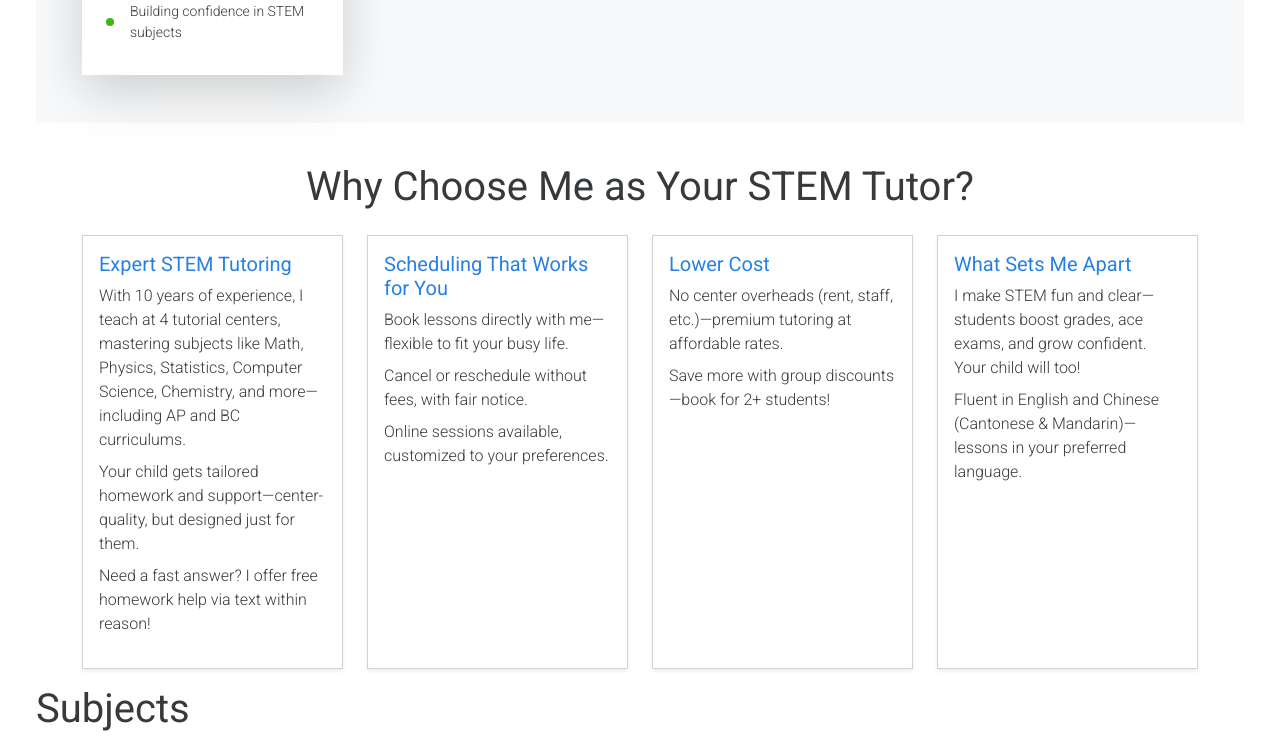
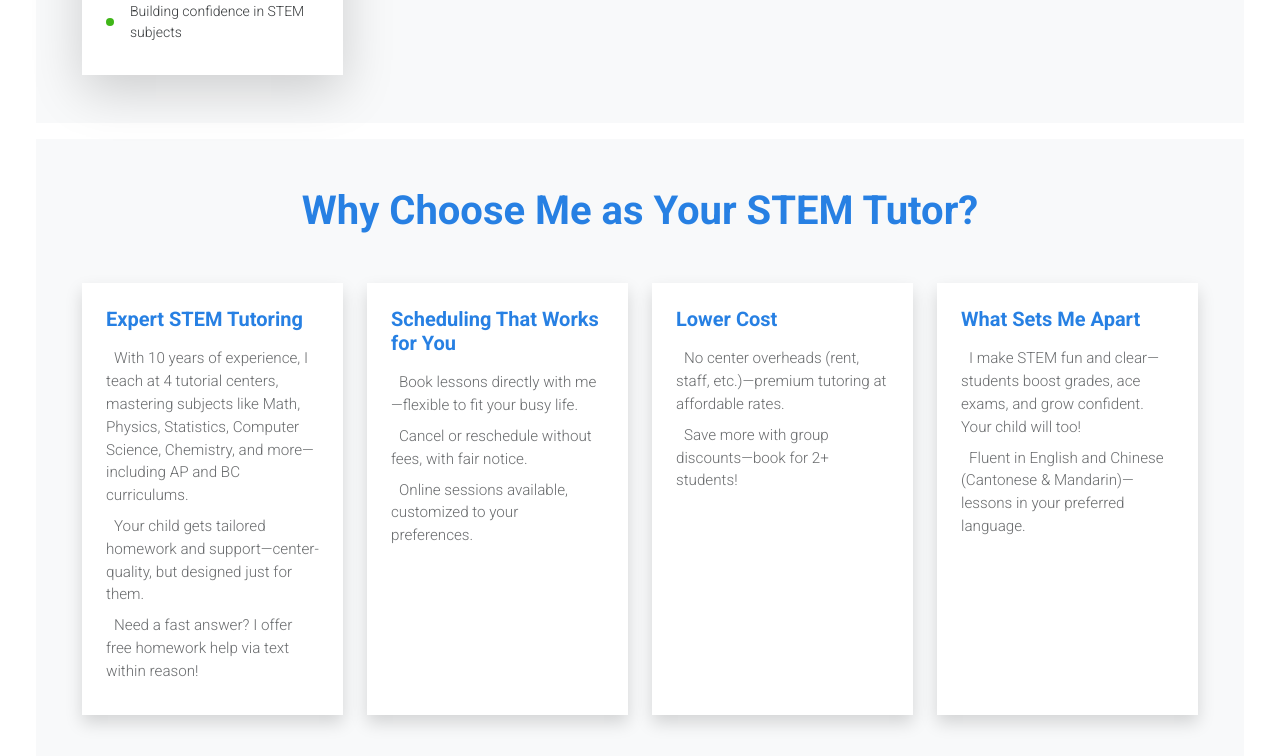
Before and after one commit to davidpangsw/tutor-site, a Next.js app: page /en/home in a window 1280 px wide. Shown: the part 1660-2416 px from the top of the page. Built offline with nearby package versions, Linux system fonts and the light colour scheme; a web font is replaced by a local one.

Commit message:
TutorWhyMe styles

```diff
--- a/app/[locale]/home/components/TutorWhyMe.tsx
+++ b/app/[locale]/home/components/TutorWhyMe.tsx
@@ -1,7 +1,8 @@
+'use client';
+
 import { useTranslations } from 'next-intl';
 import React from 'react';
 import { Row, Col, Card, CardBody, CardTitle, Container } from 'react-bootstrap';
-// import './TutorWhyMe.css'; // Optional: For custom styling
 
 interface Point {
   subtitle: string;
@@ -15,34 +16,33 @@ const TutorWhyMe = () => {
   const title = t('title');
   const points = t.raw('points') as Point[];
 
-  console.log(points)
-
   return (
-    <div className="tutor-why-me">
+    <div className="tutor-why-me py-5" style={{ backgroundColor: '#f8f9fa' }}>
       <Container>
         {/* Title */}
-        <h1 className="text-center my-4">{title}</h1>
+        <h1 className="text-center mb-5 fw-bold text-primary">{title}</h1>
 
         {/* Points Grid */}
-        <Row className="g-4"> {/* g-4 adds gutter spacing */}
-          {points.map((point, index) => {
-            console.log(point);
-            console.log(point.subtitle);
-            return (
-              <Col key={index} xs={12} md={6} lg={3}> {/* Responsive columns */}
-                <Card className="h-100 shadow-sm"> {/* h-100 ensures equal height */}
-                  <CardBody>
-                    <CardTitle className="text-primary">{point.subtitle}</CardTitle>
-                    <ul className="list-unstyled">
+        <Row className="g-4">
+          {points.map((point, index) => (
+            <Col key={index} xs={12} md={6} lg={3}>
+              <Card className="h-100 shadow border-0" style={{ transition: 'transform 0.2s ease', cursor: 'pointer' }}
+                    onMouseEnter={(e) => e.currentTarget.style.transform = 'translateY(-5px)'}
+                    onMouseLeave={(e) => e.currentTarget.style.transform = 'translateY(0)'}>
+                <CardBody className="p-4">
+                  <CardTitle className="text-primary fw-bold mb-3 fs-5">{point.subtitle}</CardTitle>
+                  <ul className="list-unstyled mb-0">
                     {point.descriptions.map((desc, descIndex) => (
-                        <li key={descIndex} className="mb-2">{desc}</li>
+                      <li key={descIndex} className="mb-2 text-muted" style={{ fontSize: '0.95rem', lineHeight: '1.5' }}>
+                        <i className="bi bi-check-circle-fill text-success me-2"></i>
+                        {desc}
+                      </li>
                     ))}
                   </ul>
                 </CardBody>
               </Card>
             </Col>
-            )
-          })}
+          ))}
         </Row>
       </Container>
     </div>
```
Lines whose indentation alone changed are shown as unchanged.
